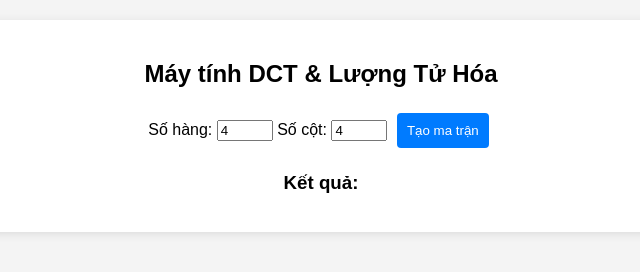
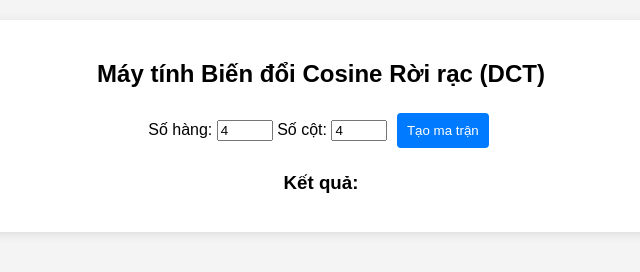
Before and after one commit to NguyenHung952/tinh-toan-dct, a plain HTML site: page index.html in a window 1280 px wide. Shown: the whole page, without its empty margins (319-959 px from the left). Drawn offline with Linux system fonts and the light colour scheme.

Commit message:
Update index.html

```diff
--- a/index.html
+++ b/index.html
@@ -8,16 +8,15 @@
  </head>
  <body>
      <div class="container">
-        <h2>Máy tính DCT & Lượng Tử Hóa</h2>
+         <h2>Máy tính Biến đổi Cosine Rời rạc (DCT)</h2>
          <label for="matrixRows">Số hàng:</label>
          <input type="number" id="matrixRows" min="1" max="10" value="4">
          <label for="matrixCols">Số cột:</label>
          <input type="number" id="matrixCols" min="1" max="10" value="4">
          <button id="generateMatrix">Tạo ma trận</button>
          <div id="matrixInput"></div>
+         <button id="computeDCT1D" style="display:none;">Tính DCT 1D</button>
          <button id="computeDCT2D" style="display:none;">Tính DCT 2D</button>
-        <button id="computeQuantization" style="display:none;">Lượng tử hóa</button>
-        <button id="computeInverseQuantization" style="display:none;">Nghịch lượng tử hóa (Trọng số)</button>
          <h3>Kết quả:</h3>
          <div id="matrixResult"></div>
      </div>
```
Lines whose indentation alone changed are shown as unchanged.
